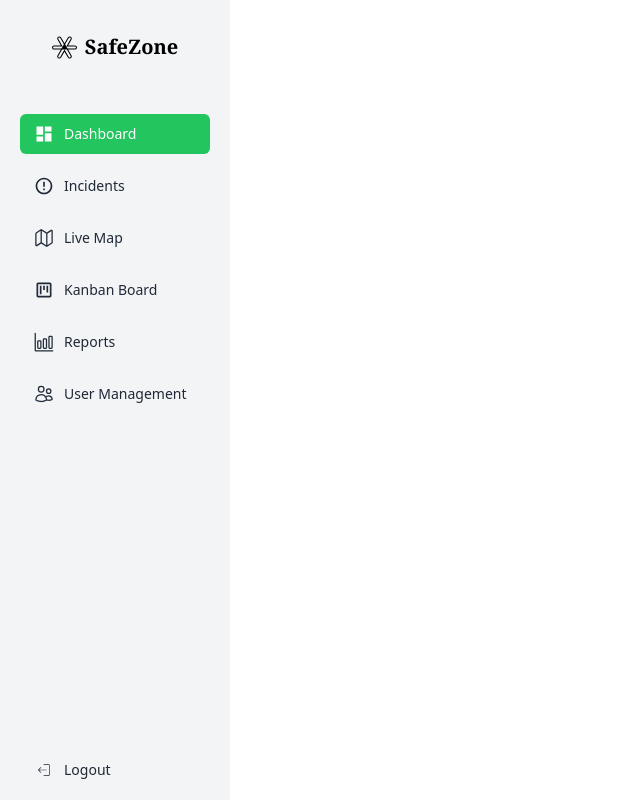
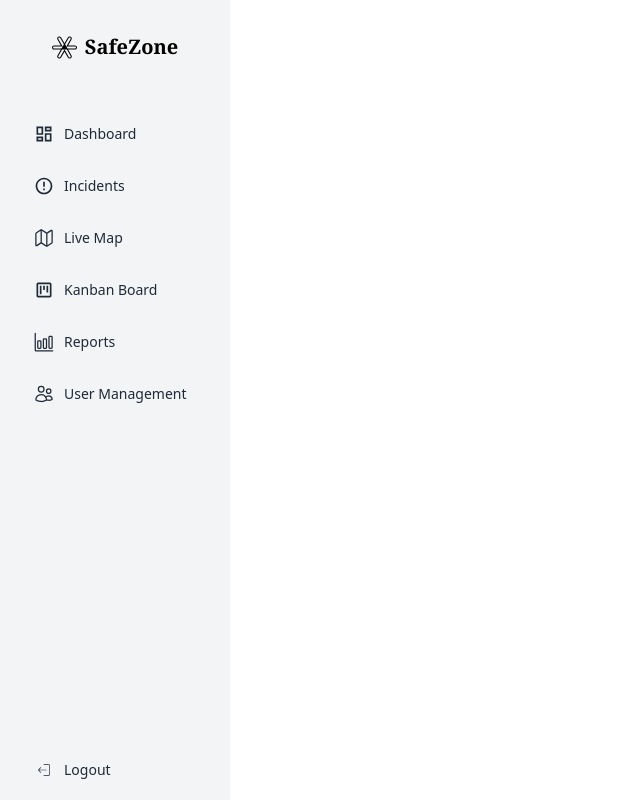
Before and after one commit to Grld-Andy/IReport, a React (Vite) app in the folder client/: page / in a window 1280 px wide. Shown: the whole page, without its empty margins (0-640 px from the left). Built offline with nearby package versions, Linux system fonts and the light colour scheme.

Commit message:
feat: create map page

```diff
--- a/client/package.json
+++ b/client/package.json
@@ -18,10 +18,12 @@
     "class-variance-authority": "^0.7.1",
     "clsx": "^2.1.1",
     "framer-motion": "^12.34.3",
+    "leaflet": "^1.9.4",
     "lucide-react": "^0.576.0",
     "react": "^19.2.0",
     "react-dom": "^19.2.0",
     "react-icons": "^5.5.0",
+    "react-leaflet": "^5.0.0",
     "react-router-dom": "^7.13.1",
     "recharts": "^3.7.0",
     "tailwind-merge": "^3.5.0",
@@ -29,6 +31,7 @@
   },
   "devDependencies": {
     "@eslint/js": "^9.39.1",
+    "@types/leaflet": "^1.9.21",
     "@types/node": "^24.11.0",
     "@types/react": "^19.2.7",
     "@types/react-dom": "^19.2.3",
--- a/client/src/App.tsx
+++ b/client/src/App.tsx
@@ -4,9 +4,10 @@ import Login from "./pages/Auth/Login"
 import Register from "./pages/Auth/Register"
 import NotFound from "./pages/NotFound"
 import AuthLayout from "./components/Layout/AuthLayout"
-import "./App.css"
 import Dashboard from "./pages/ProtectedPages/Dashboard"
 import LiveMap from "./pages/ProtectedPages/LiveMap"
+import "./App.css"
+import 'leaflet/dist/leaflet.css';
 
 function App() {
   return (
--- /dev/null
+++ b/client/src/components/custom/MapComponent.tsx
@@ -0,0 +1,21 @@
+import React from 'react';
+import { MapContainer, TileLayer, Marker, Popup } from 'react-leaflet';
+import 'leaflet/dist/leaflet.css';
+
+const MapComponent: React.FC = () => {
+  const position = {lat:5.5545, lng:-0.1902};
+
+  return (
+    <MapContainer center={position} zoom={20} style={{ height: '500px', width: '100%' }}>
+      <TileLayer
+        attribution='&copy; <a href="https://www.openstreetmap.org/copyright">OpenStreetMap</a>'
+        url="https://{s}.tile.openstreetmap.org/{z}/{x}/{y}.png"
+      />
+      <Marker position={position}>
+        <Popup>Simple Map Example</Popup>
+      </Marker>
+    </MapContainer>
+  );
+};
+
+export default MapComponent;
--- a/client/src/components/custom/Sidebar.tsx
+++ b/client/src/components/custom/Sidebar.tsx
@@ -1,6 +1,7 @@
-import React, { useState } from "react";
+import React from "react";
 import { SiGoogleauthenticator } from "react-icons/si";
 import { CiLogout } from "react-icons/ci";
+import { useLocation, useNavigate } from "react-router-dom";
 import { MdDashboard, MdOutlineDashboard, MdViewKanban } from "react-icons/md";
 import { Button } from "../ui/button";
 import { IoMap, IoMapOutline } from "react-icons/io5";
@@ -8,57 +9,88 @@ import type { NavItem } from "@/types/NavItem";
 import { MdOutlineViewKanban } from "react-icons/md";
 import { RiErrorWarningLine, RiErrorWarningFill } from "react-icons/ri";
 import { IoBarChartOutline, IoBarChartSharp } from "react-icons/io5";
-import { HiOutlineUsers, HiUsers  } from "react-icons/hi2";
+import { HiOutlineUsers, HiUsers } from "react-icons/hi2";
 
 const Sidebar: React.FC = () => {
-  const [activeTab, setActiveTab] = useState<string>("Dashboard");
+  const location = useLocation();
+  const navigate = useNavigate();
 
-  const navItems : Array<NavItem> = [
-    {icon: MdOutlineDashboard, activeIcon: MdDashboard, name: "Dashboard"},
-    {icon: RiErrorWarningLine, activeIcon: RiErrorWarningFill, name: "Incidents"},
-    {icon: IoMapOutline, activeIcon: IoMap, name: "Live Map"},
-    {icon: MdOutlineViewKanban, activeIcon: MdViewKanban, name: "Kanban Board"},
-    {icon: IoBarChartOutline, activeIcon: IoBarChartSharp, name: "Reports"},
-    {icon: HiOutlineUsers, activeIcon: HiUsers, name: "User Management"},
-  ]
+  const navItems: Array<NavItem> = [
+    {
+      icon: MdOutlineDashboard,
+      activeIcon: MdDashboard,
+      name: "Dashboard",
+      path: "/dashboard",
+    },
+    {
+      icon: RiErrorWarningLine,
+      activeIcon: RiErrorWarningFill,
+      name: "Incidents",
+      path: "/incidents",
+    },
+    { icon: IoMapOutline, activeIcon: IoMap, name: "Live Map", path: "/map" },
+    {
+      icon: MdOutlineViewKanban,
+      activeIcon: MdViewKanban,
+      name: "Kanban Board",
+      path: "/kanban",
+    },
+    {
+      icon: IoBarChartOutline,
+      activeIcon: IoBarChartSharp,
+      name: "Reports",
+      path: "/reports",
+    },
+    {
+      icon: HiOutlineUsers,
+      activeIcon: HiUsers,
+      name: "User Management",
+      path: "/users",
+    },
+  ];
 
   return (
     <div className="flex flex-col justify-between bg-gray-100 w-full h-full py-3 px-5">
       {/* upper */}
       <div className="flex flex-col gap-8">
-
         {/* logo */}
         <div className="flex items-center justify-center gap-2 py-5">
           <SiGoogleauthenticator size={25} />
-          <span className="text-[20px] font-bold font-serif hidden md:block">SafeZone</span>
+          <span className="text-[20px] font-bold font-serif hidden md:block">
+            SafeZone
+          </span>
         </div>
 
         {/* navitems */}
         <div className="flex flex-col gap-3">
-          {
-            navItems.map((item, index) => {
-              return(
-                <Button onClick={() => setActiveTab(item.name)} key={index} className={
-                    `${activeTab != item.name ? "hover:bg-green-400 bg-transparent text-gray-800" : "bg-green-500 hover:bg-green-500 text-white"}
-                    flex items-center justify-start gap-3 shadow-none py-5
-                    `
-                  }>
-                  {
-                    activeTab != item.name ?
-                    <item.icon className="scale-125"/>
-                    : <item.activeIcon className="scale-125 text-white"/>
-                  }
-                  <p className="hidden md:block">{item.name}</p>
-                </Button>
-              )
-            })
+          {navItems.map((item, index) => {
+            const isActive = location.pathname === item.path;
+            const Icon = isActive ? item.activeIcon : item.icon;
+
+            return (
+              <Button
+                key={index}
+                onClick={() => navigate(item.path)}
+                className={`
+          flex items-center justify-start gap-3 shadow-none py-5
+          ${
+            isActive
+              ? "bg-green-500 text-white hover:bg-green-500"
+              : "bg-transparent text-gray-800 hover:bg-green-400"
           }
+        `}
+              >
+                <Icon className={`scale-125 ${isActive ? "text-white" : ""}`} />
+                <p className="hidden md:block">{item.name}</p>
+              </Button>
+            );
+          })}
         </div>
       </div>
 
       {/* lower: logout button */}
       <Button className="flex items-center justify-start hover:bg-green-400 gap-3 bg-transparent shadow-none">
-        <CiLogout className="text-gray-800"/>
+        <CiLogout className="text-gray-800" />
         <p className="text-gray-800 hidden md:block">Logout</p>
       </Button>
     </div>
--- /dev/null
+++ b/client/src/pages/ProtectedPages/IncidentsPage.tsx
@@ -0,0 +1,9 @@
+import React from 'react'
+
+const IncidentsPage: React.FC = () => {
+  return (
+    <div>IncidentsPage</div>
+  )
+}
+
+export default IncidentsPage
--- /dev/null
+++ b/client/src/pages/ProtectedPages/KanbanBoardPage.tsx
@@ -0,0 +1,9 @@
+import React from 'react'
+
+const KanbanBoardPage : React.FC = () => {
+  return (
+    <div>KanbanBoardPage</div>
+  )
+}
+
+export default KanbanBoardPage
--- a/client/src/pages/ProtectedPages/LiveMap.tsx
+++ b/client/src/pages/ProtectedPages/LiveMap.tsx
@@ -1,3 +1,4 @@
+import MapComponent from '@/components/custom/MapComponent'
 import PageHeader from '@/components/custom/PageHeader'
 import React from 'react'
 
@@ -5,6 +6,7 @@ const LiveMap : React.FC = () => {
   return (
     <div>
         <PageHeader title='Live Map'/>
+        <MapComponent/>
     </div>
   )
 }
--- /dev/null
+++ b/client/src/pages/ProtectedPages/ReportsPage.tsx
@@ -0,0 +1,9 @@
+import React from 'react'
+
+const ReportsPage : React.FC = () => {
+  return (
+    <div>ReportsPage</div>
+  )
+}
+
+export default ReportsPage
--- /dev/null
+++ b/client/src/pages/ProtectedPages/UsersPage.tsx
@@ -0,0 +1,9 @@
+import React from 'react'
+
+const UsersPage: React.FC = () => {
+  return (
+    <div>UsersPage</div>
+  )
+}
+
+export default UsersPage
--- a/client/src/types/NavItem.ts
+++ b/client/src/types/NavItem.ts
@@ -5,4 +5,5 @@ export interface NavItem
     icon: IconType
     name: string
     activeIcon: IconType
+    path: string
 }
```
Also changed, not shown: 1 other file (tests, documents, lock files or other folders).
